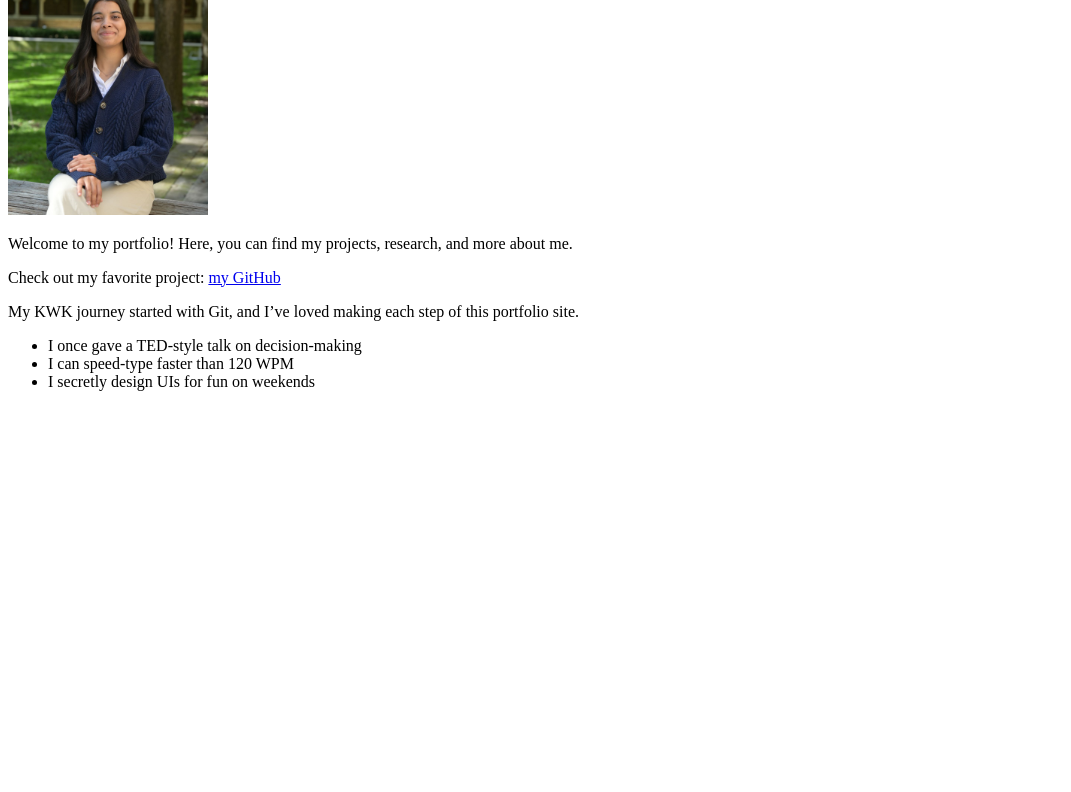
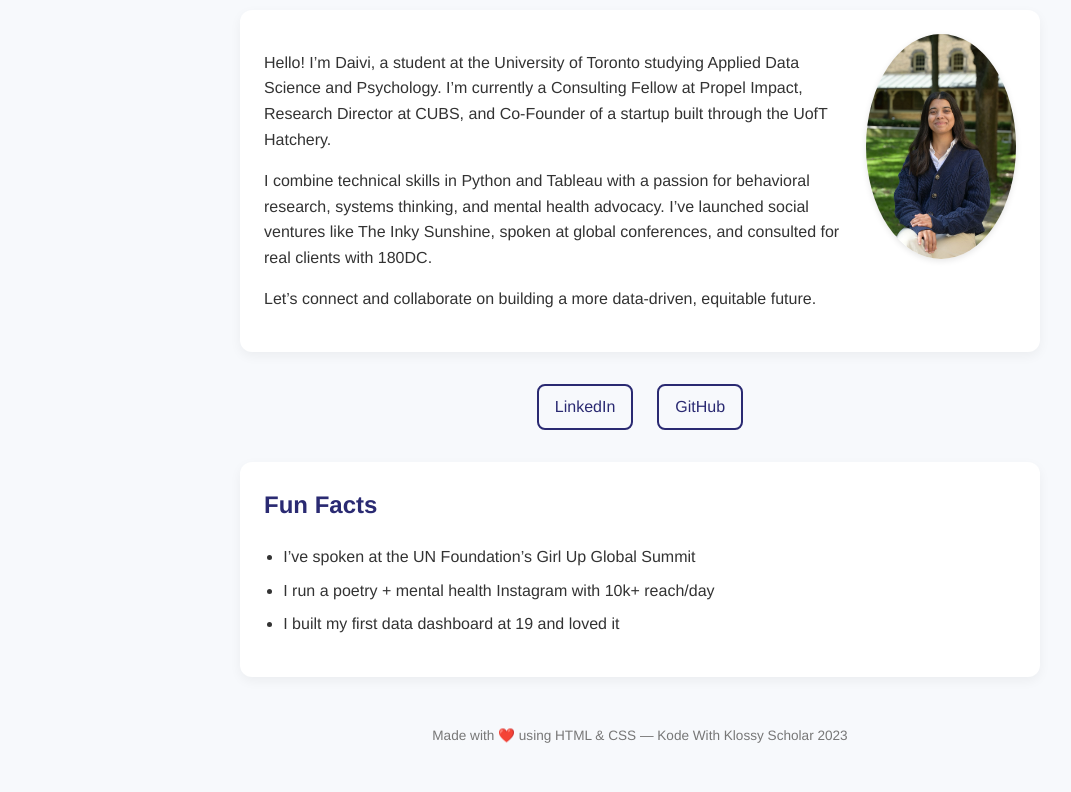
Before and after one commit to Daivi-S/git1, a plain HTML site: page index.html in a window 1280 px wide. Shown: the part 200-992 px from the top of the page, without its empty margins (0-1071 px from the left). Before the commit the page ends 800 px from the top, so only its background shows below. Drawn offline with Linux system fonts and the light colour scheme.

Commit message:
Finalize site for deployment

```diff
--- a/index.html
+++ b/index.html
@@ -1,21 +1,40 @@
 <!DOCTYPE html>
-<html>
+<html lang="en">
+<head>
+  <meta charset="UTF-8">
+  <title>Daivi Shah</title>
+  <link rel="stylesheet" href="style.css">
+</head>
 <body>
-<h1>Daivi Shah</h1>
-<p>I’m a student at UofT and a research director at CUBS. I love behavioral economics and design.</p>
+<header>
+    <h1>Daivi Shah</h1>
+    <p class="tagline">UofT | Data Science + Behavioral Economics | Consulting + Research + Data + Mental Health</p>
+  </header>
 
-<img src="daivi.jpg" alt="A picture of me" width="200">
-<p>Welcome to my portfolio! Here, you can find my projects, research, and more about me.</p>
-<p>Check out my favorite project: <a href="https://github.com/Daivi-S">my GitHub</a></p>
+  <section class="about">
+    <img src="daivi.jpg" alt="Daivi Shah headshot" class="profile-img" />
+    <p>Hello! I’m Daivi, a student at the University of Toronto studying Applied Data Science and Psychology. I’m currently a Consulting Fellow at Propel Impact, Research Director at CUBS, and Co-Founder of a startup built through the UofT Hatchery.</p>
+    <p>I combine technical skills in Python and Tableau with a passion for behavioral research, systems thinking, and mental health advocacy. I’ve launched social ventures like The Inky Sunshine, spoken at global conferences, and consulted for real clients with 180DC.</p>
+    <p>Let’s connect and collaborate on building a more data-driven, equitable future.</p>
+  </section>
 
-<p>My KWK journey started with Git, and I’ve loved making each step of this portfolio site.</p>
+  <section class="links">
+    <a href="https://www.linkedin.com/in/daivishah/" target="_blank">LinkedIn</a>
+    <a href="https://github.com/Daivi-S" target="_blank">GitHub</a>
+  </section>
 
-<ul>
-  <li>I once gave a TED-style talk on decision-making</li>
-  <li>I can speed-type faster than 120 WPM</li>
-  <li>I secretly design UIs for fun on weekends</li>
-</ul>
+  <section class="fun-facts">
+    <h2>Fun Facts</h2>
+    <ul>
+      <li>I’ve spoken at the UN Foundation’s Girl Up Global Summit</li>
+      <li>I run a poetry + mental health Instagram with 10k+ reach/day</li>
+      <li>I built my first data dashboard at 19 and loved it</li>
+    </ul>
+  </section>
 
+  <footer>
+    <p>Made with ❤️ using HTML & CSS — Kode With Klossy Scholar 2023</p>
+  </footer>
 
 </body>
 </html>
--- /dev/null
+++ b/style.css
@@ -0,0 +1,97 @@
+/* General reset + layout */
+body {
+  margin: 0;
+  font-family: 'Helvetica Neue', sans-serif;
+  line-height: 1.6;
+  background: #f7f9fc;
+  color: #333;
+  padding: 2rem;
+  max-width: 800px;
+  margin: auto;
+}
+
+/* Header styling */
+header {
+  text-align: center;
+  margin-bottom: 2rem;
+}
+
+h1 {
+  font-size: 2.5rem;
+  color: #2a2a72;
+}
+
+.tagline {
+  font-size: 1.1rem;
+  color: #555;
+  font-style: italic;
+}
+
+/* About section */
+.about {
+  background: #ffffff;
+  padding: 1.5rem;
+  border-radius: 12px;
+  box-shadow: 0 4px 12px rgba(0,0,0,0.05);
+  margin-bottom: 2rem;
+}
+
+.profile-img {
+  float: right;
+  width: 150px;
+  height: auto;
+  border-radius: 50%;
+  margin-left: 1rem;
+  box-shadow: 0 2px 6px rgba(0,0,0,0.1);
+}
+
+/* Links section */
+.links {
+  display: flex;
+  justify-content: center;
+  gap: 1.5rem;
+  margin: 2rem 0;
+}
+
+.links a {
+  text-decoration: none;
+  color: #2a2a72;
+  border: 2px solid #2a2a72;
+  padding: 0.5rem 1rem;
+  border-radius: 8px;
+  transition: all 0.3s ease;
+}
+
+.links a:hover {
+  background: #2a2a72;
+  color: white;
+}
+
+/* Fun facts */
+.fun-facts {
+  background: #ffffff;
+  padding: 1.5rem;
+  border-radius: 12px;
+  box-shadow: 0 4px 12px rgba(0,0,0,0.05);
+}
+
+.fun-facts h2 {
+  color: #2a2a72;
+  margin-top: 0;
+}
+
+.fun-facts ul {
+  padding-left: 1.2rem;
+}
+
+.fun-facts li {
+  margin-bottom: 0.5rem;
+}
+
+/* Footer */
+footer {
+  text-align: center;
+  font-size: 0.85rem;
+  color: #777;
+  margin-top: 3rem;
+}
```
